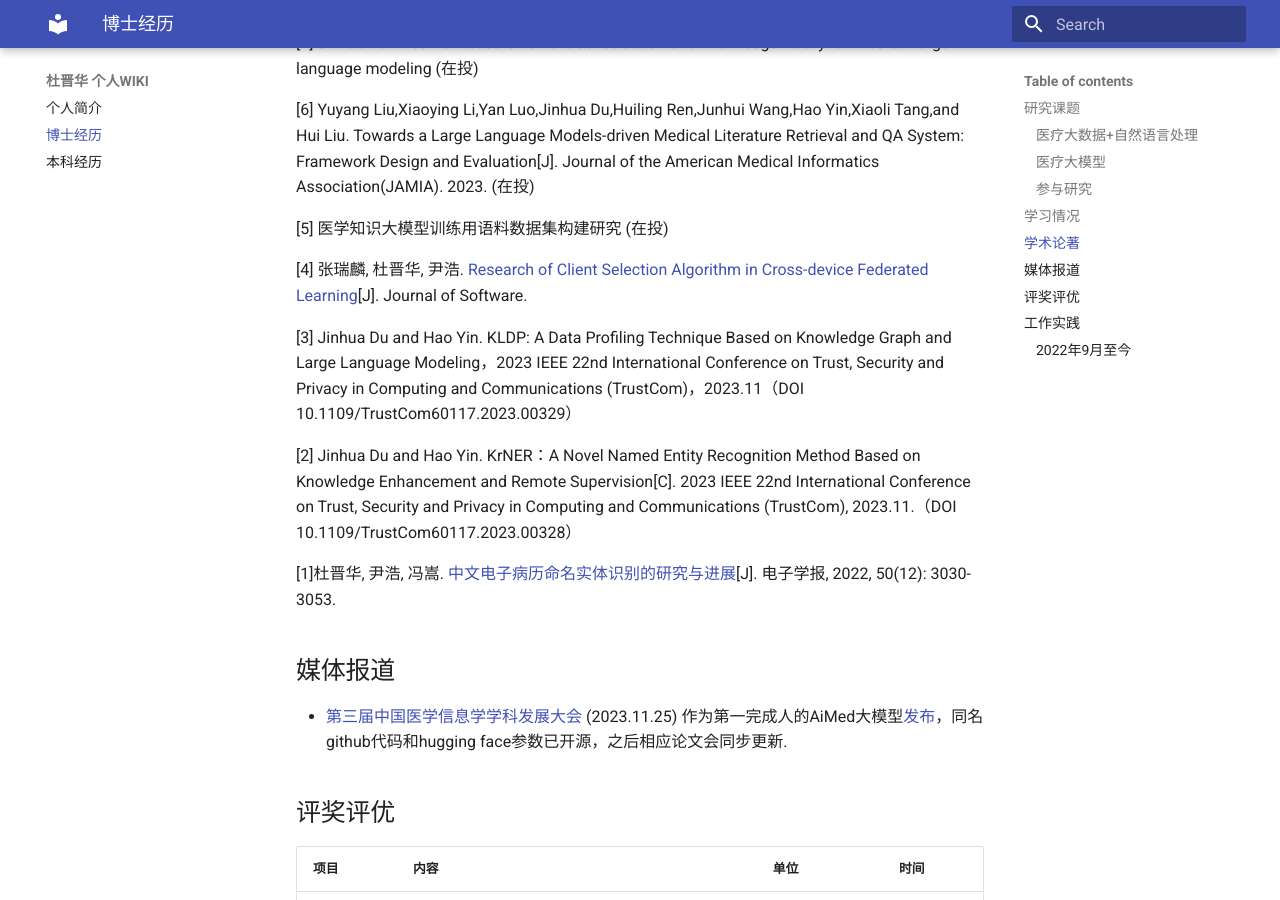
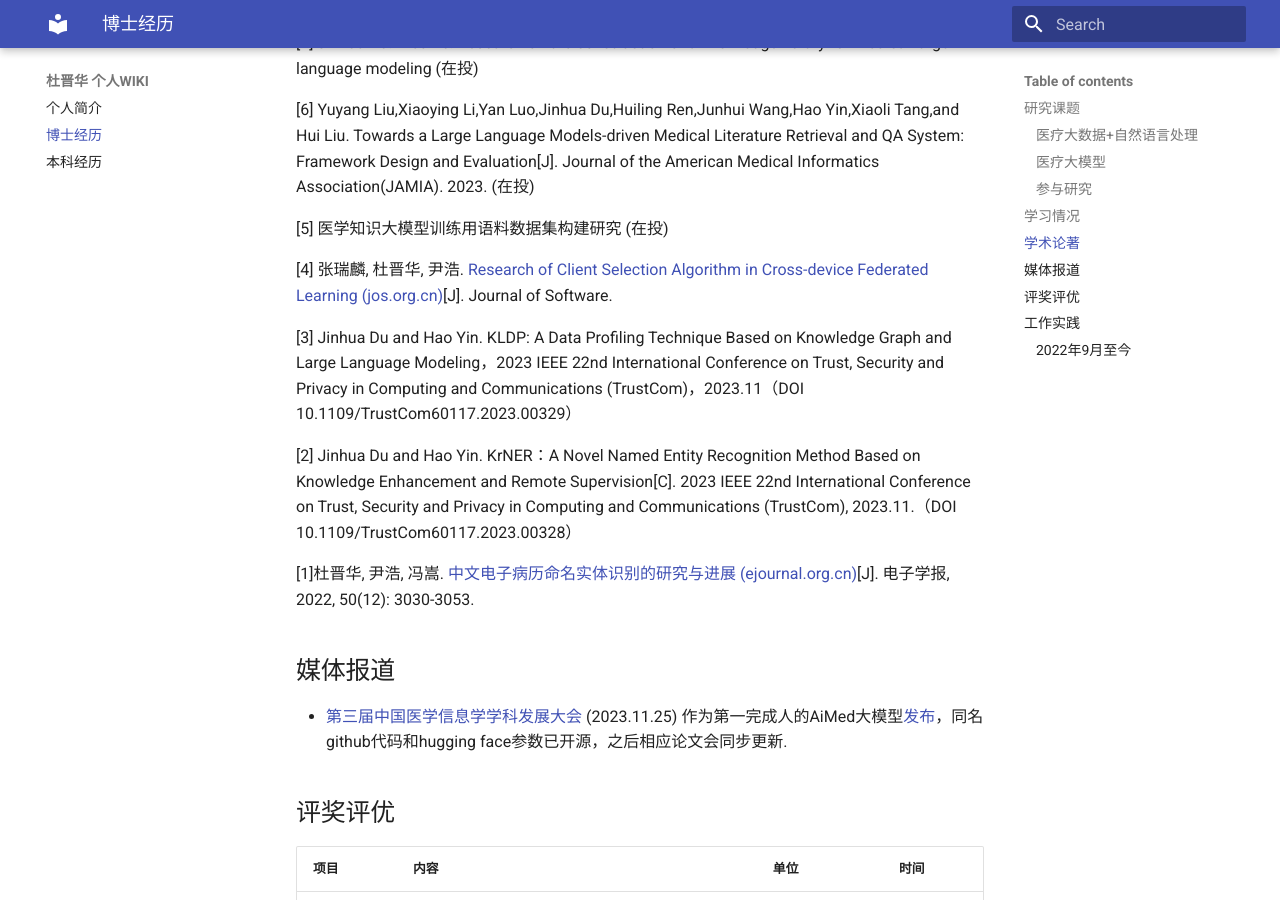
Before and after one commit to dujh22/Dujinhua_wiki, an MkDocs documentation site: the page built from docs/postgraduate_experience.md, in a window 1280 px wide and 900 px high, scrolled down 1940 px. Built offline with MkDocs 1.6.1 and Material for MkDocs 9.7.7, drawn with Linux system fonts in a browser that asks for light colours.

Commit message:
20240105

```diff
--- a/docs/postgraduate_experience.md
+++ b/docs/postgraduate_experience.md
@@ -54,13 +54,13 @@
 
 [5] 医学知识大模型训练用语料数据集构建研究 (在投)
 
-[4] 张瑞麟, 杜晋华, 尹浩. [Research of Client Selection Algorithm in Cross-device Federated Learning]([Research of Client Selection Algorithm in Cross-device Federated Learning (jos.org.cn)](https://www.jos.org.cn/josen/article/abstract/nb023))[J]. Journal of Software.
+[4] 张瑞麟, 杜晋华, 尹浩. [Research of Client Selection Algorithm in Cross-device Federated Learning (jos.org.cn)](https://www.jos.org.cn/josen/article/abstract/nb023)[J]. Journal of Software.
 
 [3] Jinhua Du and Hao Yin. KLDP: A Data Profiling Technique Based on Knowledge Graph and Large Language Modeling，2023 IEEE 22nd International Conference on Trust, Security and Privacy in Computing and Communications (TrustCom)，2023.11（DOI 10.1109/TrustCom60117.2023.00329）
 
 [2] Jinhua Du and Hao Yin. KrNER：A Novel Named Entity Recognition Method Based on Knowledge Enhancement and Remote Supervision[C]. 2023 IEEE 22nd International Conference on Trust, Security and Privacy in Computing and Communications (TrustCom), 2023.11.（DOI 10.1109/TrustCom60117.2023.00328）
 
-[1]杜晋华, 尹浩, 冯嵩. [中文电子病历命名实体识别的研究与进展]([中文电子病历命名实体识别的研究与进展 (ejournal.org.cn)](https://www.ejournal.org.cn/CN/abstract/abstract13029.shtml))[J]. 电子学报, 2022, 50(12): 3030-3053.
+[1]杜晋华, 尹浩, 冯嵩. [中文电子病历命名实体识别的研究与进展 (ejournal.org.cn)](https://www.ejournal.org.cn/CN/abstract/abstract13029.shtml)[J]. 电子学报, 2022, 50(12): 3030-3053.
 
 ## 媒体报道
 
```
